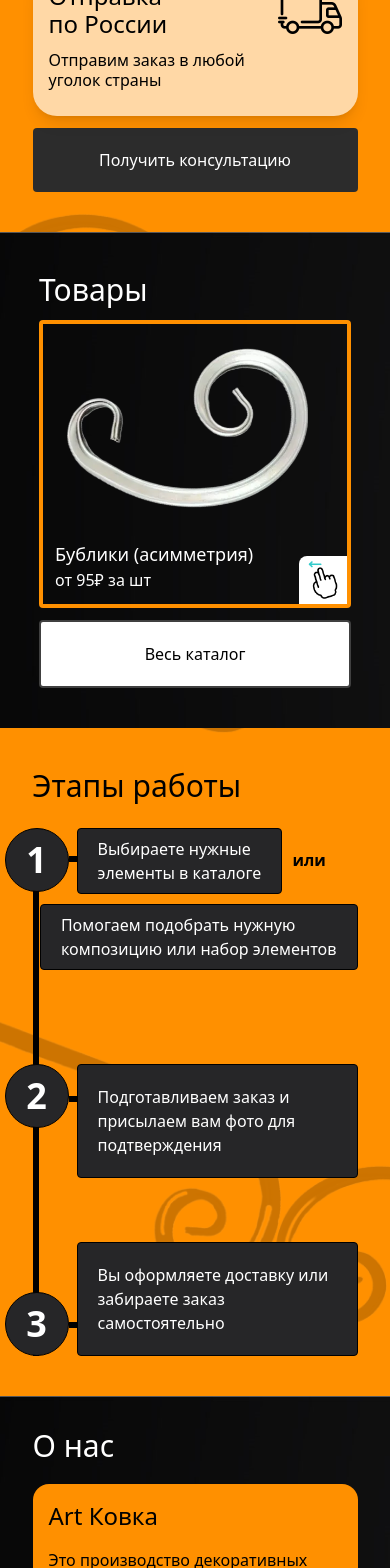
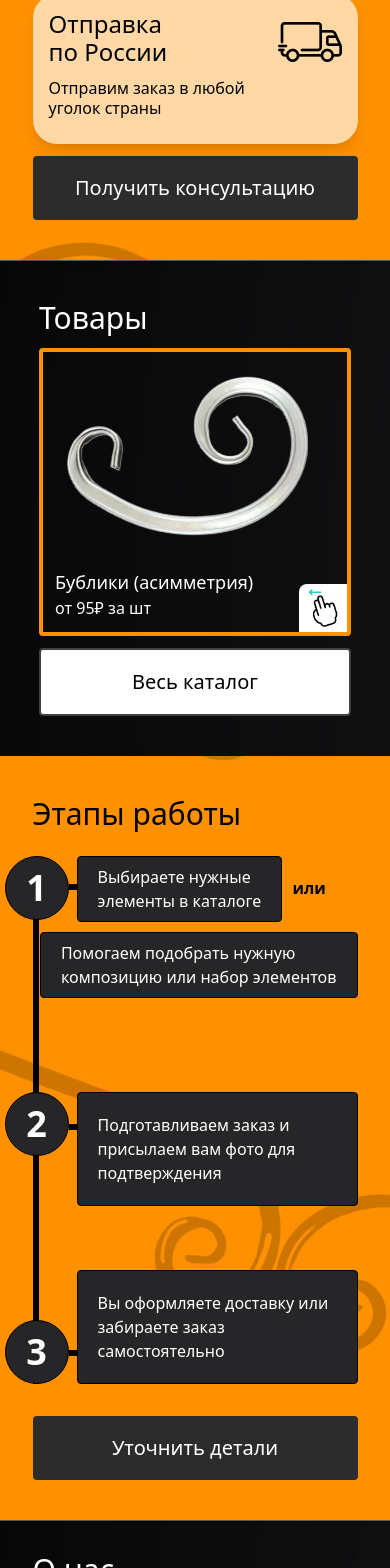
Before and after one commit to Igor-hub-it/kovka-landing, a Nuxt app: page / in a window 390 px wide. Shown: the part 1020-2588 px from the top of the page. Built offline with nearby package versions, Linux system fonts and the light colour scheme.

Commit message:
фиксы

```diff
--- a/components/FirstBlock.vue
+++ b/components/FirstBlock.vue
@@ -2,7 +2,7 @@
     <div class="h-auto w-full pt-[90px] pb-10 lg:py-48 relative flex justify-center bg-cover bg-center" :style="{ backgroundImage: `url(${backgroundImg})` }">
         <div class="w-5/6 lg:w-3/5 relative flex flex-col justify-center gap-4 lg:gap-12 text-white">
             <p class="text-3xl lg:text-4xl font-medium lg:font-bold">Кованые изделия<br> собственного производства</p>
-            <p class="text-lg lg:text-3xl">Скидка 10% на первый заказ</p>
+            <p class="w-2/5 lg:w-full text-lg lg:text-3xl">Скидка 10% на первый заказ</p>
             <div class="flex gap-3 lg:gap-10 flex-col lg:flex-row">
                 <a class="lg:hidden" href="https://docs.google.com/spreadsheets/d/1TMbqFRvjjvPXuiLFWGCVd46HqE0HaBE39QppfNPbOno/edit?gid=0#gid=0">
                     <div class="
--- a/components/FourthBlock.vue
+++ b/components/FourthBlock.vue
@@ -36,14 +36,14 @@
                     Вы оформляете доставку или забираете заказ самостоятельно
                 </div>
             </div>
-            <!-- <a href="tel: +7 952 001-66-26" class="mt-20 w-fit">
-                <div class="h-6 w-full lg:w-fit px-9 py-8 flex justify-center
+            <a href="tel: +7 952 001-66-26" class="mt-5 lg:mt-20 w-full lg:w-fit">
+                <div class="h-6 px-9 py-8 flex justify-center
                     items-center bg-[#2C2C2C] hover:bg-[#101010] duration-200
-                    text-white cursor-pointer rounded-2xl text-2xl font-medium"
+                    text-white cursor-pointer rounded text-xl font-medium"
                 >
-                    Получить консультацию
+                    Уточнить детали
                 </div>
-            </a> -->
+            </a>
         </div>
     </div>
 </template>
--- a/components/SecondBlock.vue
+++ b/components/SecondBlock.vue
@@ -31,7 +31,7 @@
             <a href="tel: +7 952 001-66-26" class="w-full lg:w-fit lg:mt-20">
                 <div class="h-6 py-8 lg:px-10 flex justify-center items-center
                     text-center bg-[#2C2C2C] hover:bg-[#101010] duration-200
-                    text-white cursor-pointer rounded text-base lg:text-2xl font-medium">
+                    text-white cursor-pointer rounded text-xl lg:text-2xl font-medium">
                     Получить консультацию
                 </div>
             </a>
--- a/components/ThirdBlock.vue
+++ b/components/ThirdBlock.vue
@@ -39,7 +39,7 @@
                 <div class="
                     h-6 w-full lg:w-fit lg:mt-6 px-10 py-8 lg:px-10 flex justify-center items-center
                     cursor-pointer rounded bg-white text-[#000000] border-[2px]
-                    border-[#404040] text-base lg:text-2xl font-medium"
+                    border-[#404040] text-xl lg:text-2xl font-medium"
                 >
                     Весь каталог
                 </div>
```
